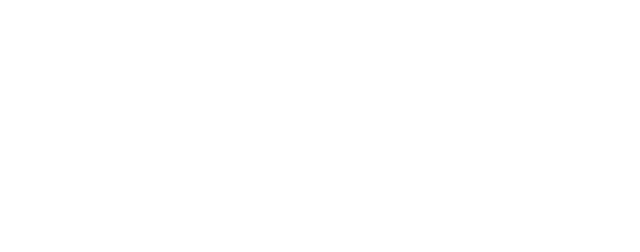
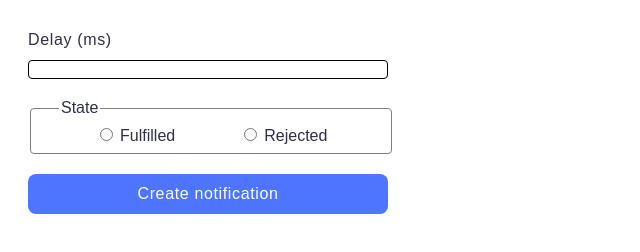
Before and after one commit to DorotaDobija/goit-js-hw-10, a website built with Vite: page src/02-snackbar.html in a window 1280 px wide. Shown: the whole page, without its empty margins (0-640 px from the left). Built offline with nearby package versions, Linux system fonts and the light colour scheme.

Commit message:
task 2-snackbar done

```diff
--- a/src/02-snackbar.html
+++ b/src/02-snackbar.html
@@ -7,5 +7,26 @@
     <script type="module" src="./js/02-snackbar.js"></script>
     <link rel="stylesheet" href="./css/02-snackbar.css" />
   </head>
-  <body></body>
+  <body>
+    <form class="form">
+      <label class="delay">
+        Delay (ms)
+        <input type="number" name="delay" required />
+      </label>
+
+      <fieldset>
+        <legend>State</legend>
+        <label>
+          <input type="radio" name="state" value="fulfilled" required />
+          Fulfilled
+        </label>
+        <label>
+          <input type="radio" name="state" value="rejected" required />
+          Rejected
+        </label>
+      </fieldset>
+
+      <button type="submit">Create notification</button>
+    </form>
+  </body>
 </html>
--- a/src/css/02-snackbar.css
+++ b/src/css/02-snackbar.css
@@ -0,0 +1,66 @@
+form {
+font-family: "Montserrat", sans-serif;
+display: flex;
+flex-direction: column;
+align-items: flex-start;
+padding: 20px;
+gap: 20px;
+align-items: flex-start;
+}
+
+.delay {
+font-weight: 400;
+line-height: 1.5;
+letter-spacing: 0.04em;
+color: #2e2f42;
+display: flex;
+flex-direction: column;
+width: 360px;
+gap: 8px;
+}
+.delay input {
+border-radius: 4px;
+outline: none;
+border: 1px solid #000;
+}
+.delay input:hover {
+border-color: #4E75FF
+}
+.delay input:focus {
+    border-color: #808080;
+}
+
+fieldset {
+display: flex;
+width: 360px;
+border-radius: 4px;
+align-items: center;
+justify-content:space-evenly;
+padding: 8px 0;
+color: #2e2f42;
+border: 1px solid #808080;
+}
+fieldset:hover, fieldset:focus {
+    border-color: #808080;
+}
+
+button {
+font-weight: 500;
+font-size: 16px;
+line-height: 1.5;
+letter-spacing: 0.04em;
+width: 360px;
+border-radius: 8px;
+background-color: #4E75FF;
+color: #fff;
+border: none;
+outline: none;
+padding: 8px 0;
+}
+button:hover {
+background-color: #6C8CFF;
+}
+
+legend {
+margin-left: 28px;
+}
--- a/src/js/01-timer.js
+++ b/src/js/01-timer.js
@@ -20,7 +20,7 @@ onClose(selectedDates) {
   if (selectedDates[0].getTime() < Date.now()) {
     btn.setAttribute("disabled", "");
     iziToast.error({
-    title: 'Error',
+    title: '',
     message: 'Please choose a date in the future',
     position: 'topRight',
 });
--- a/src/js/02-snackbar.js
+++ b/src/js/02-snackbar.js
@@ -0,0 +1,35 @@
+import iziToast from "izitoast";
+import "izitoast/dist/css/iziToast.min.css";
+
+const formEl = document.querySelector("form")
+
+const makePromise = (event) => {
+event.preventDefault();
+const delayValue = event.target.elements.delay.value;
+const promiseStatute = event.target.elements.state.value;
+
+const promise = new Promise((resolve, rejected) => {
+    setTimeout(() => {
+        if (promiseStatute === "fulfilled") {
+        resolve(delayValue);
+    } else {
+        rejected(delayValue)
+     }}
+    , delayValue)
+
+});
+    promise.then(delay => iziToast.success({
+        title: '',
+        message: `Fulfilled promise in ${delay}ms`,
+        position: 'topRight',
+    }))
+        .catch(delay => iziToast.error({
+        title: '',
+        message: `Rejected promise in ${delay}ms`,
+        position: 'topRight',
+        }))
+    formEl.reset();
+}
+
+
+formEl.addEventListener("submit", makePromise);
```
